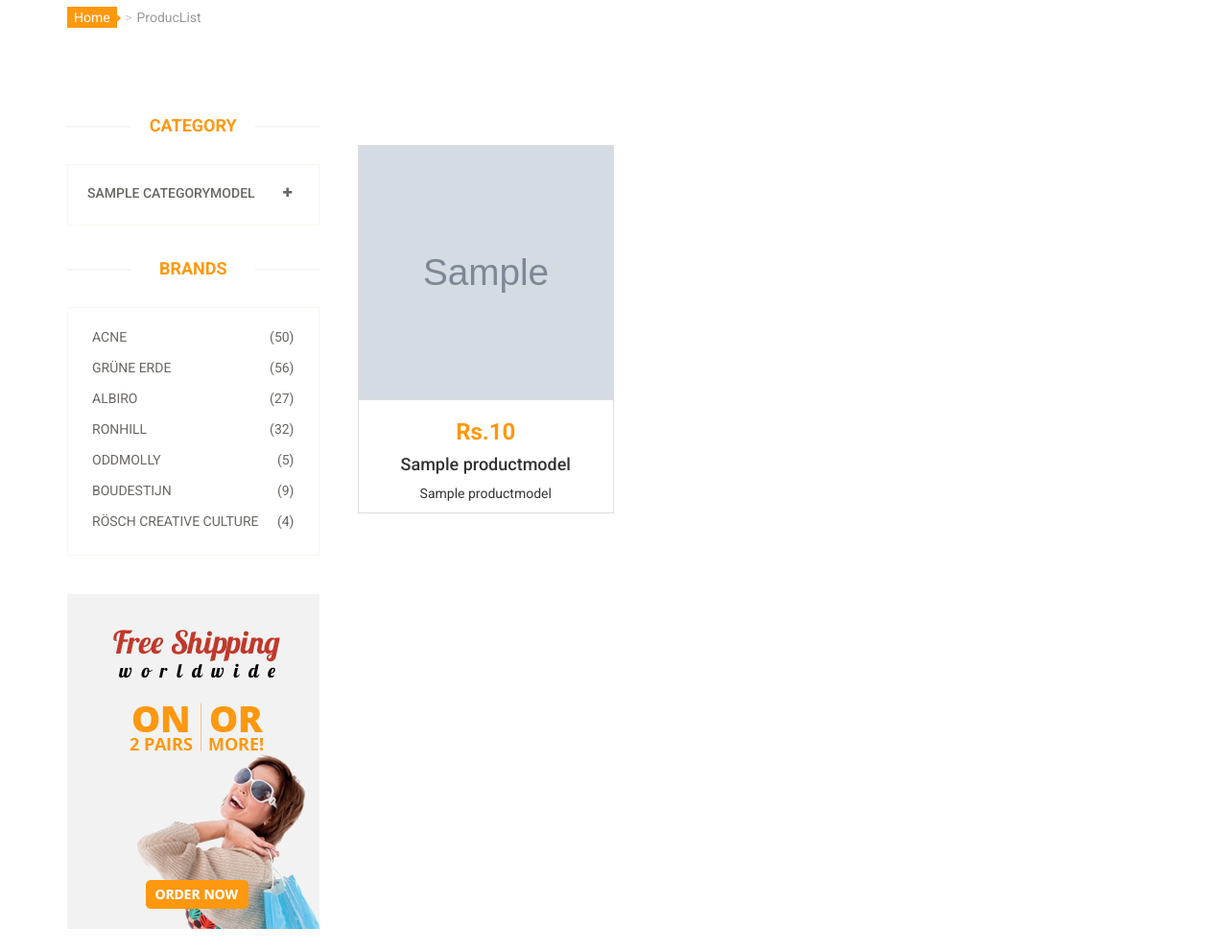
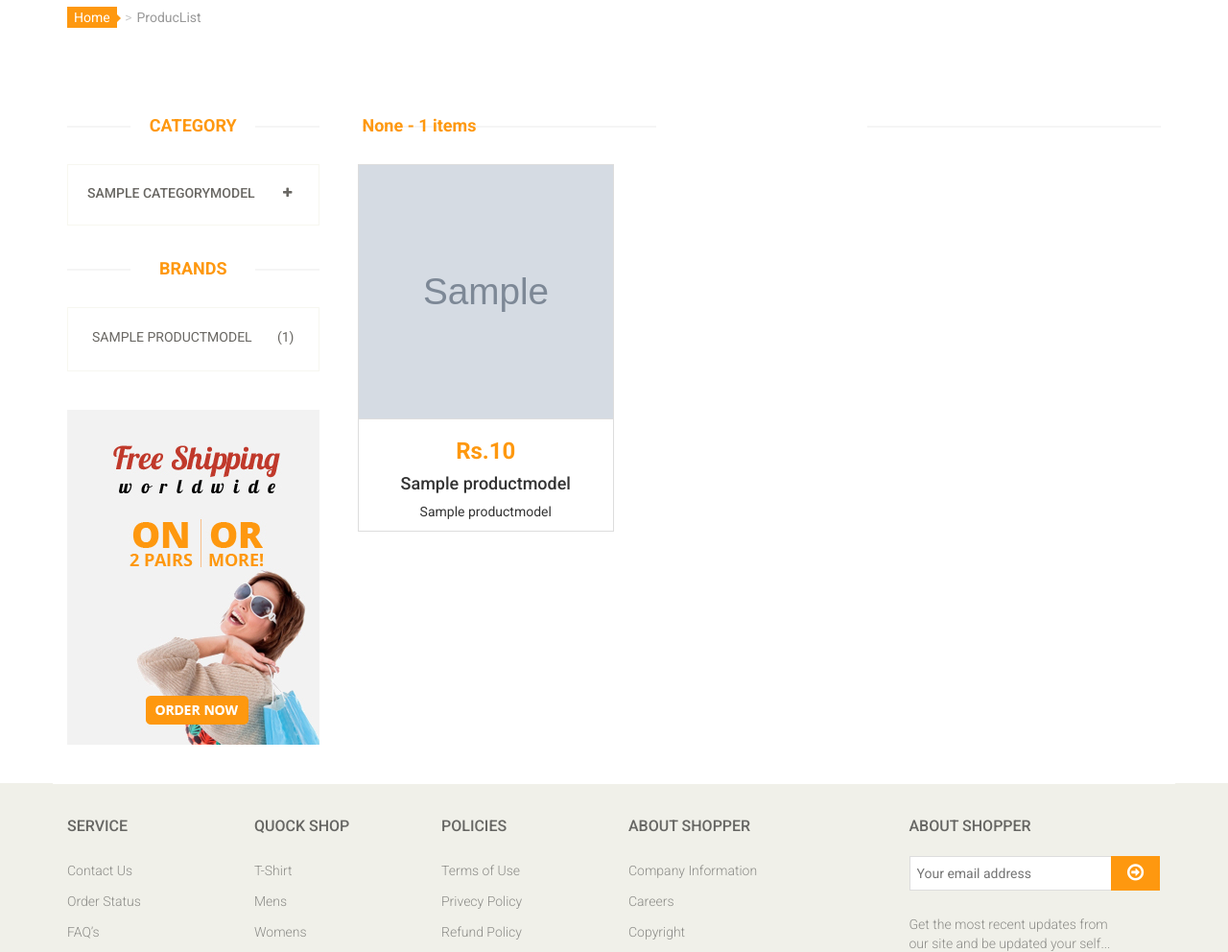
Before and after one commit to Bhavin823/E_shopper, a Django app: page /product/product_list in a window 1280 px wide. Shown: the part 180-1172 px from the top of the page at 96% size. Run offline with Django 4.2, Linux system fonts and the light colour scheme; tables that the repository leaves empty hold one stand-in row (values such as "Sample post"); grey boxes marked "Sample" are stand-in pictures.

Commit message:
make some changes in template releted to brand section in product.hrml, product_detail.html, product_list.html

```diff
--- a/e_shopper/base_app/templates/base_app/base.html
+++ b/e_shopper/base_app/templates/base_app/base.html
@@ -120,7 +120,7 @@
 					<div class="col-sm-3">
 						<div class="search_box pull-right">
 							<form method="GET" action="{% url 'product_app:product_list' %}">
-								<input type="text" name="q" placeholder="Search Products"/>
+								<input type="text" name="q" placeholder="Search Products" value="{{ request.GET.q }}"/>
 								<button type="submit" style="display:none"></button>
 							</form>
 						</div>
--- a/e_shopper/product_app/templates/product_app/product_list.html
+++ b/e_shopper/product_app/templates/product_app/product_list.html
@@ -50,17 +50,18 @@
 
 						<!--brands_products-->
 						<div class="brands_products">
+							{% if products %}
 							<h2>Brands</h2>
+							{% endif %}
 							<div class="brands-name">
 								<div class="brands-list-wrapper">
 									<ul class="nav nav-pills nav-stacked">
-										<li><a href="#"> <span class="pull-right">(50)</span>Acne</a></li>
-										<li><a href="#"> <span class="pull-right">(56)</span>Grüne Erde</a></li>
-										<li><a href="#"> <span class="pull-right">(27)</span>Albiro</a></li>
-										<li><a href="#"> <span class="pull-right">(32)</span>Ronhill</a></li>
-										<li><a href="#"> <span class="pull-right">(5)</span>Oddmolly</a></li>
-										<li><a href="#"> <span class="pull-right">(9)</span>Boudestijn</a></li>
-										<li><a href="#"> <span class="pull-right">(4)</span>Rösch creative culture</a></li>
+										{% for brand,count in  brand_product_with_same_subcate.items %}
+											<li class="{% if brand == selected_brand %}active{% endif %}">
+												<a href="{% url 'product_app:product_list' %}?brand={{ brand }}">
+													<span class="pull-right">({{count}})</span>{{brand}}</a>
+											</li>
+										{% endfor %}
 									</ul>
 								</div>
 							</div>
@@ -91,7 +92,8 @@
 				<div class="col-sm-9 padding-right">
 					<!--features_products-->
 					<div class="features_items">
-						<h2 class="title text-center">{{subcateheadername}}</h2>
+						{% if products %}
+						<h2 class="title" style="text-transform: none;">{{ query|title }} - {{products|length}} items</h2>
 						<div class="product-container" style="display:flex; flex-wrap:wrap;">
 							{% for product in products%}
 								<div class="product-col">
@@ -217,6 +219,10 @@
 						</div>
 					<!--/recommended_products-->
 					{% endif %}
+
+					{% else %}
+					<h2 class="title" style="text-transform: none;">No products found matching "{{ query	 }}". Please try another search.</h2>
+					{% endif %}
 				</div>
 				<!--right part-->
 			</div>
--- a/e_shopper/product_app/templates/product_app/productdetail.html
+++ b/e_shopper/product_app/templates/product_app/productdetail.html
@@ -48,7 +48,7 @@
                     <!--/category-products-->
 
                     <!--brands_products-->
-                    <div class="brands_products">
+                    <!-- <div class="brands_products">
                         <h2>Brands</h2>
                         <div class="brands-name">
                             <div class="brands-list-wrapper">
@@ -63,7 +63,7 @@
                                 </ul>
                             </div>
                         </div>
-                    </div>
+                    </div> -->
                     <!--/brands_products-->
 
                     <!--shipping-->
```
Also changed, not shown: e_shopper/product_app/templates/product_app/product.html (+3 -7 lines).
